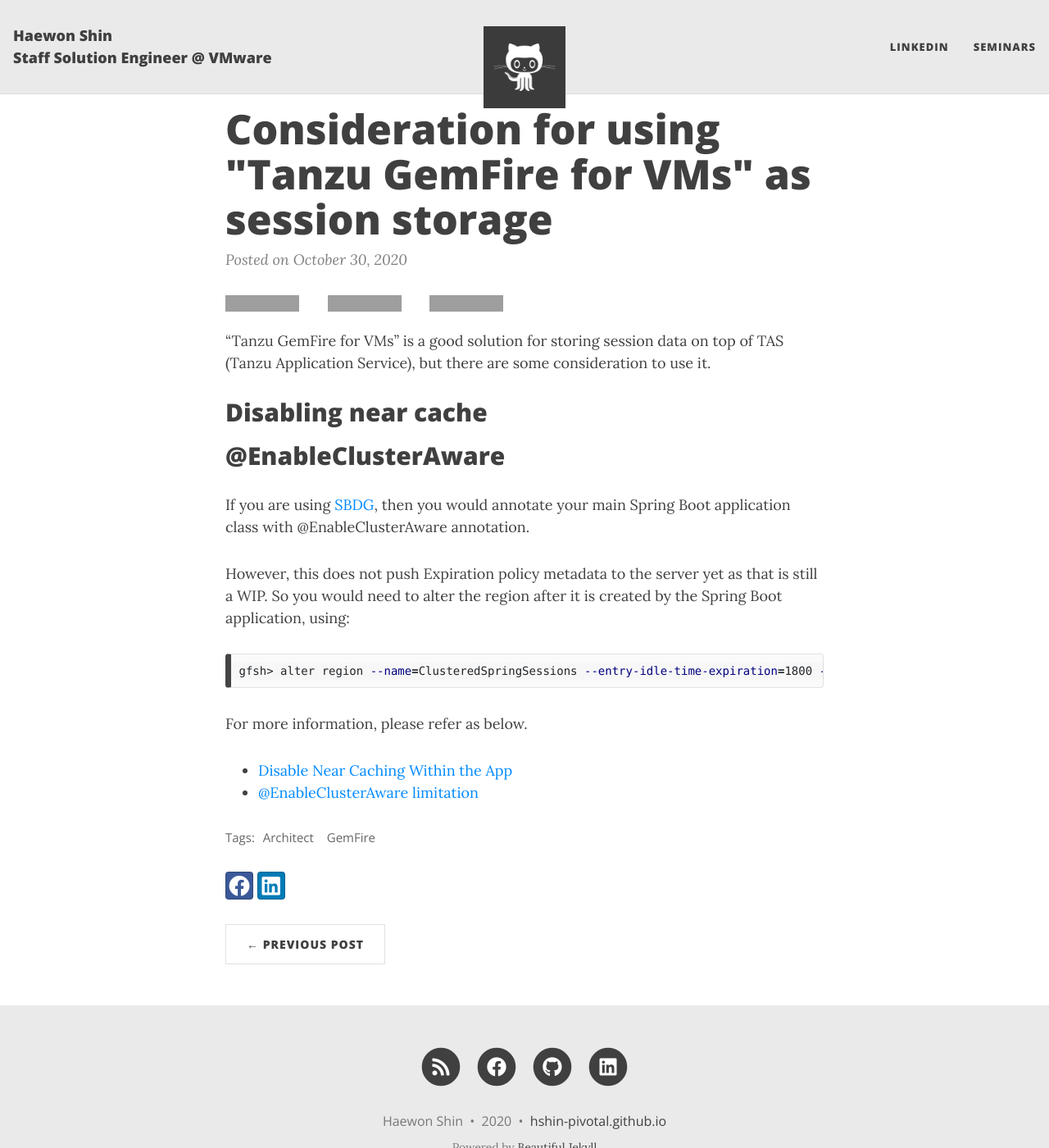
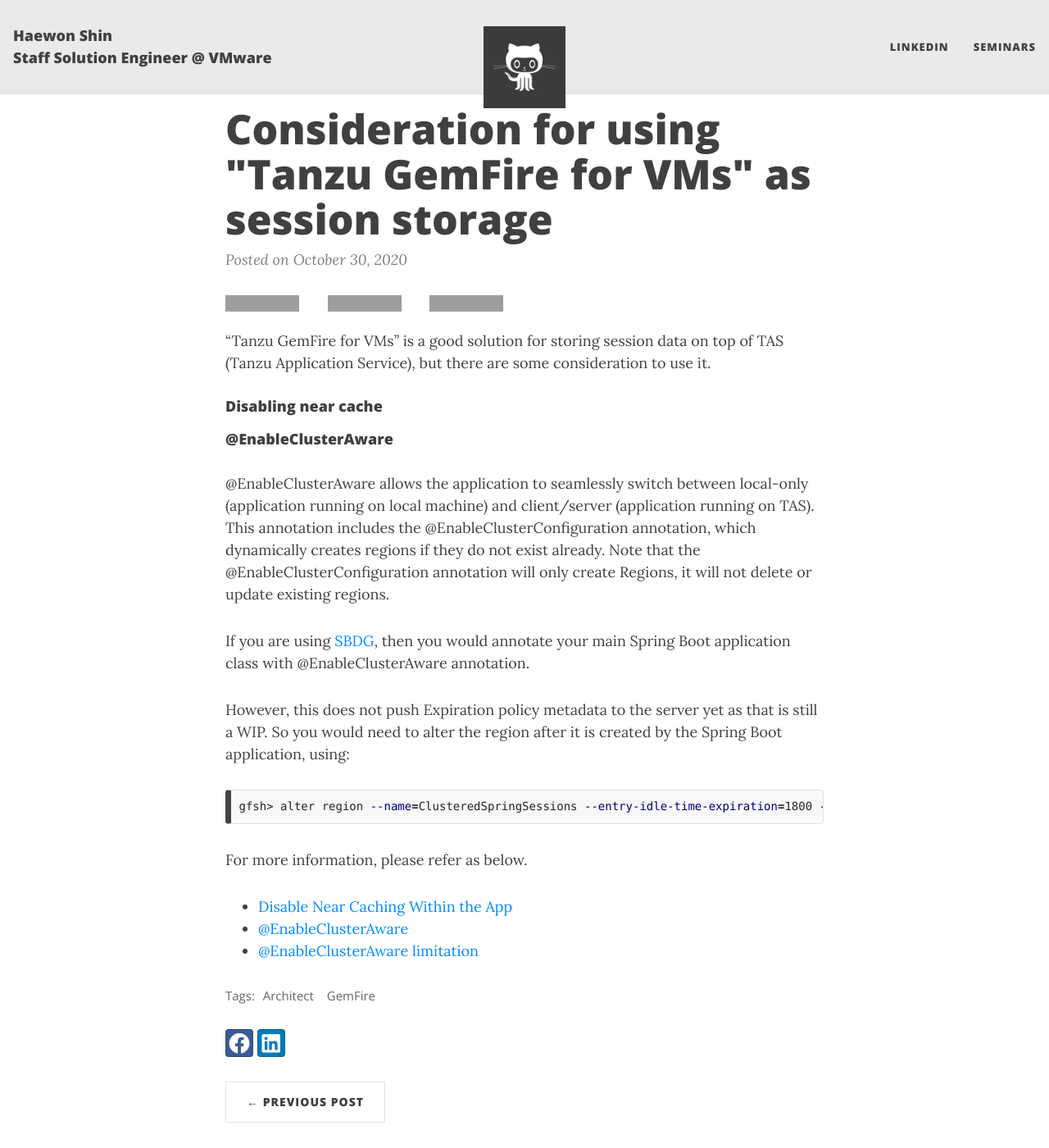
Before and after one commit to haewons-tanzu/haewons-tanzu.github.io, a Jekyll site: the page built from _posts/2020-10-30-consideration-for-using-tanzu-gemfire-vms.md, in a window 1280 px wide and 1400 px high. Shown: the whole window at 82% size. Built offline with Jekyll 4.4.1, drawn with Linux system fonts in a browser that asks for light colours; nearby versions of some CDN libraries; grey boxes are pictures that could not be loaded.

Commit message:
Update 2020-10-30-consideration-for-using-tanzu-gemfire-vms.md

```diff
--- a/_posts/2020-10-30-consideration-for-using-tanzu-gemfire-vms.md
+++ b/_posts/2020-10-30-consideration-for-using-tanzu-gemfire-vms.md
@@ -10,11 +10,12 @@
 
 "Tanzu GemFire for VMs" is a good solution for storing session data on top of TAS (Tanzu Application Service), but there are some consideration to use it.
 
-## Disabling near cache
+#### Disabling near cache
 
 
 
-## @EnableClusterAware
+#### @EnableClusterAware
+@EnableClusterAware allows the application to seamlessly switch between local-only (application running on local machine) and client/server (application running on TAS). This annotation includes the @EnableClusterConfiguration annotation, which dynamically creates regions if they do not exist already. Note that the @EnableClusterConfiguration annotation will only create Regions, it will not delete or update existing regions.
 
 If you are using [SBDG](https://github.com/spring-projects/spring-boot-data-geode#spring-boot-for-apache-geode--pivotal-gemfire){:target="_blank"}, then you would annotate your main Spring Boot application class with @EnableClusterAware annotation.
 
@@ -27,4 +28,5 @@
 
 For more information, please refer as below.
 - [Disable Near Caching Within the App](https://docs.pivotal.io/p-cloud-cache/1-12/session-caching.html){:target="_blank"}
+- [@EnableClusterAware](https://docs.pivotal.io/cloud-cache-dev/spring-boot/basic-cache){:target="_blank"}
 - [@EnableClusterAware limitation](https://docs.spring.io/spring-boot-data-geode-build/1.4.x/reference/html5/#geode-session-pcc){:target="_blank"}
```
